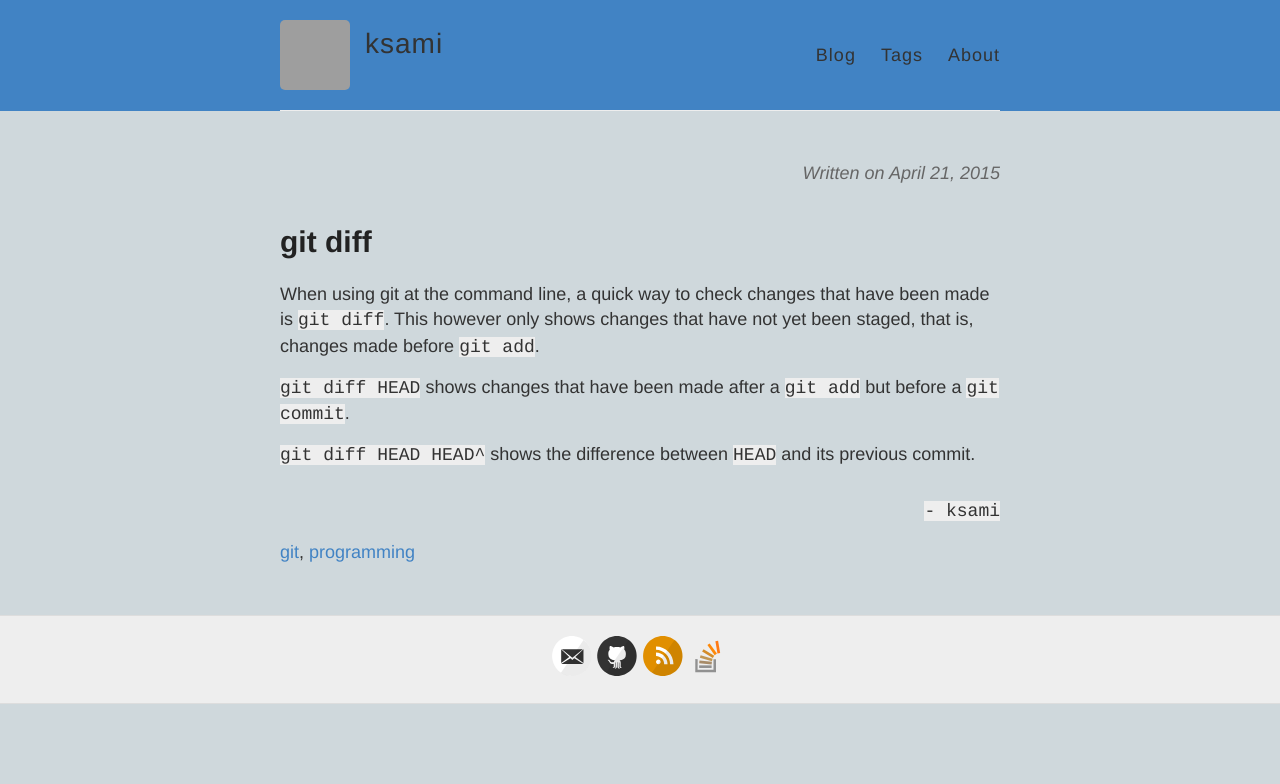
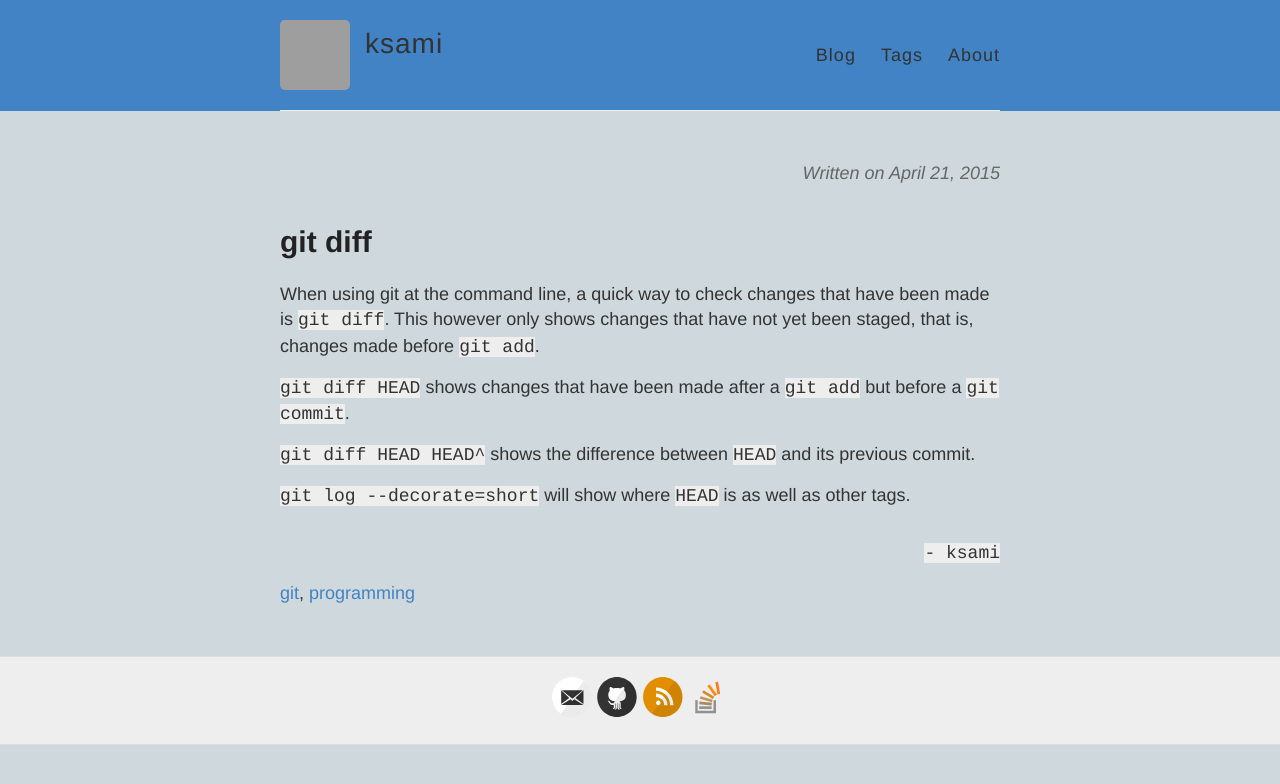
Before and after one commit to ksami/ksami.github.io, a Jekyll site: the page built from _posts/2015-04-21-git-diff.md, in a window 1280 px wide. Shown: the top 784 px of the page. Built offline with Jekyll 4.4.1, drawn with Linux system fonts in a browser that asks for light colours; Markdown is read by kramdown in place of the engine named in the settings; comment, search, counter and statistics services are not loaded; grey boxes are pictures that could not be loaded.

Commit message:
add note abt git log

```diff
--- a/_posts/2015-04-21-git-diff.md
+++ b/_posts/2015-04-21-git-diff.md
@@ -10,3 +10,6 @@ When using git at the command line, a quick way to check changes that have been
 `git diff HEAD` shows changes that have been made after a `git add` but before a `git commit`.
 
 `git diff HEAD HEAD^` shows the difference between `HEAD` and its previous commit.
+
+
+`git log --decorate=short` will show where `HEAD` is as well as other tags.
```
